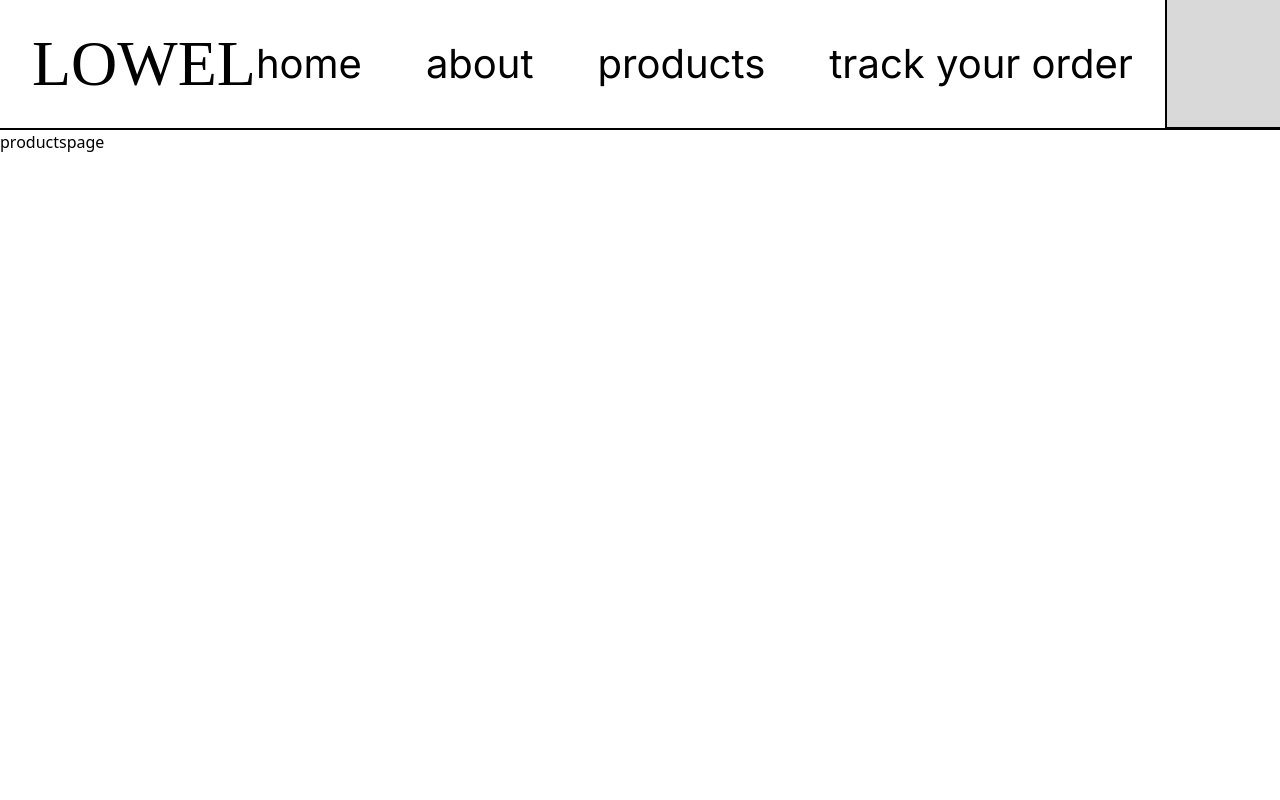
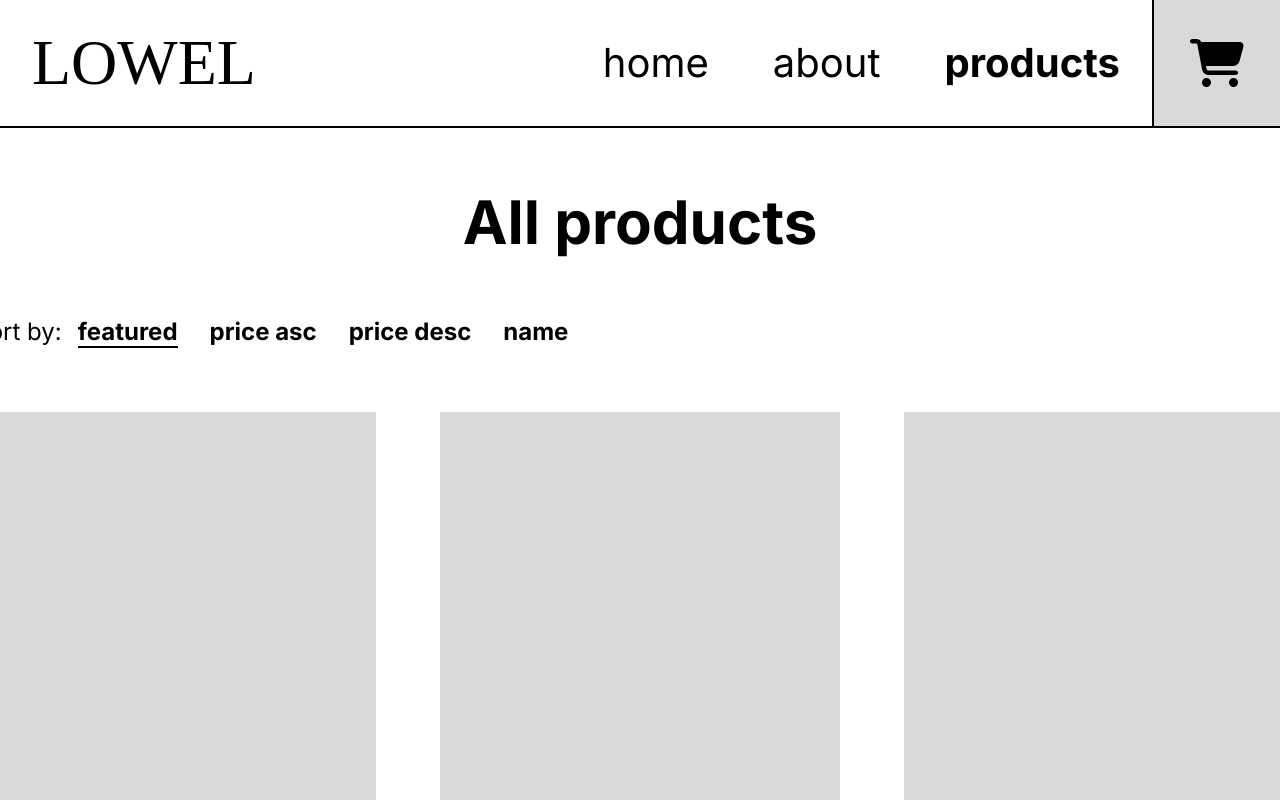
Before and after one commit to mruczekpln/lowel, a React (Vite) app in the folder client/: page /products in a window 1280 px wide. Built offline with nearby package versions, Linux system fonts and the light colour scheme; the HTML template or start-up script is replaced by a standard one; a web font is replaced by a local one.

Commit message:
all product page done, minor ui tweaks

```diff
--- a/client/package.json
+++ b/client/package.json
@@ -10,6 +10,9 @@
     "preview": "vite preview"
   },
   "dependencies": {
+    "@fortawesome/fontawesome-svg-core": "^6.4.0",
+    "@fortawesome/free-solid-svg-icons": "^6.4.0",
+    "@fortawesome/react-fontawesome": "^0.2.0",
     "framer-motion": "^10.12.4",
     "react": "^18.2.0",
     "react-dom": "^18.2.0",
--- a/client/src/App.tsx
+++ b/client/src/App.tsx
@@ -1,9 +1,13 @@
-import Navbar from './components/ui/Navbar'
 import HomePage from './pages/Home'
 import { createBrowserRouter, RouterProvider } from 'react-router-dom'
 import AboutPage from './pages/About'
 import ProductsPage from './pages/Products'
 import CartPage from './pages/Cart'
+
+import { library } from '@fortawesome/fontawesome-svg-core'
+import { faHeart } from '@fortawesome/free-solid-svg-icons'
+
+library.add(faHeart)
 
 const router = createBrowserRouter([
   {
--- a/client/src/components/ui/Footer.tsx
+++ b/client/src/components/ui/Footer.tsx
@@ -14,14 +14,14 @@ const FooterElement = ({ content, linkTo, type = 'large' }: FooterElementProps)
   return type === 'large' ? (
     <Link
       to={linkTo}
-      className='font-medium hover:left-4 left-0 relative duration-200 delay-200 transition-[left]'
+      className='font-medium hover:left-4 left-0 relative duration-200 delay-100 transition-[left]'
     >
       {content}
     </Link>
   ) : (
     <a
       href={linkTo}
-      className='text-lg font-normal duration-100 delay-100 transition-[left] left-0 hover:left-2 relative'
+      className='text-lg font-normal duration-100 delay-50 transition-[left] left-0 hover:left-2 relative'
     >
       {content}
     </a>
@@ -33,9 +33,15 @@ const FooterElement = ({ content, linkTo, type = 'large' }: FooterElementProps)
   // )
 }
 
-const Footer = () => {
+interface FooterProps extends React.ComponentProps<'footer'> {
+  type?: 'grey' | 'white'
+}
+
+const Footer = ({ type = 'white' }: FooterProps) => {
+  const backgroundCSS = type === 'white' ? 'bg-white' : 'bg-secondary'
+
   return (
-    <section className='flex w-full h-[500px] border-t-2 border-black'>
+    <section className={`flex w-full h-[500px] border-t-2 border-black ${backgroundCSS}`}>
       <div className='w-1/2 h-full border-r-2 border-black pl-16 relative'>
         <div className='flex flex-col gap-4 text-3xl font-medium pt-16'>
           <FooterElement linkTo='/about' content='about'></FooterElement>
--- a/client/src/components/ui/Navbar.tsx
+++ b/client/src/components/ui/Navbar.tsx
@@ -1,3 +1,5 @@
+import { faCartShopping } from '@fortawesome/free-solid-svg-icons'
+import { FontAwesomeIcon } from '@fortawesome/react-fontawesome'
 import { motion, useAnimation } from 'framer-motion'
 import { Link } from 'react-router-dom'
 
@@ -57,16 +59,17 @@ interface NavbarProps extends React.ComponentProps<'div'> {
 
 const Navbar = ({ active }: NavbarProps) => {
   return (
-    <div className='w-full min-h-[128px] border-b-2 border-black  pl-8 justify-between flex items-center'>
+    <div className='w-full min-h-[128px] h-[128px] border-b-2 border-black  pl-8 justify-between flex items-center'>
       <h1 className='font-title w-min text-[64px] leading-none'>LOWEL</h1>
-      <div className='w-max h-full flex items-center'>
+      <div className='w-max h-full flex items-center border-b-1 border-black'>
         <div className='h-full w-max flex items-center justify-between gap-16 pr-8'>
           <NavbarElement content='home' active={active} to='/'></NavbarElement>
           <NavbarElement content='about' active={active} to='/about'></NavbarElement>
           <NavbarElement content='products' active={active} to='/products'></NavbarElement>
-          <NavbarElement content='track your order' active={active} to='/tracking'></NavbarElement>
         </div>
-        <div className='h-32 w-32 bg-secondary border-l-2 border-b-[1px] border-black'></div>
+        <div className='max-h-32 h-full w-32 bg-secondary border-l-2 border-black flex items-center justify-center'>
+          <FontAwesomeIcon icon={faCartShopping} size='3x' />
+        </div>
       </div>
     </div>
   )
--- a/client/src/pages/About/index.tsx
+++ b/client/src/pages/About/index.tsx
@@ -1,12 +1,16 @@
 import Navbar from '../../components/ui/Navbar'
 import Footer from '../../components/ui/Footer'
 import { motion, useMotionTemplate, useMotionValue } from 'framer-motion'
+import { useRef, MouseEvent } from 'react'
 
 const AboutPage = () => {
   const xPosition = useMotionValue(0)
   const yPosition = useMotionValue(0)
+  const opacity = useMotionValue(0)
 
-  const mouseMoveHandler = (e: MouseEvent) => {
+  const dragConstraintsRef = useRef<HTMLDivElement>(null)
+
+  const mouseMoveHandler = (e: MouseEvent<HTMLElement>) => {
     const { clientX, clientY } = e
     const { left, top } = e.currentTarget.getBoundingClientRect()
 
@@ -22,10 +26,25 @@ const AboutPage = () => {
       <main className='w-full h-screen flex flex-col overflow-hidden'>
         <Navbar active='about'></Navbar>
         <motion.section
+          ref={dragConstraintsRef}
           onMouseMove={mouseMoveHandler}
-          className='h-full w-full grid place-items-center bg-white overflow-hidden relative group'
+          onHoverStart={() => opacity.set(20)}
+          onHoverEnd={() => opacity.set(0)}
+          className='h-full w-full grid place-items-center bg-white overflow-hidden relative '
         >
-          <div className='h-max w-max flex flex-col items-center z-0'>
+          <motion.div
+            drag
+            dragSnapToOrigin
+            onDragStart={() => opacity.set(0)}
+            onDragEnd={() => opacity.set(20)}
+            whileDrag={{
+              scale: 1.05,
+              transition: { duration: 0.3, ease: 'easeInOut' },
+            }}
+            dragTransition={{ timeConstant: 1000 }}
+            dragConstraints={dragConstraintsRef}
+            className='h-max w-max flex flex-col items-center z-50 relative'
+          >
             <h1 className='text-8xl'>
               <span className='text-9xl font-title leading-none after:bg-gradient-to-b from-secondary to-white relative after:h-48 after:w-48 after:left-16 after:top-4 after:absolute after:-z-10 after:rounded-full'>
                 LOWEL
@@ -36,16 +55,20 @@ const AboutPage = () => {
               Quality In The{' '}
               <span className='underline underline-offset-[16px] leading-none'>Game</span>.
             </h1>
-          </div>
+            <p className='absolute -bottom-8 text-white font-medium text-3xl font-main left-0'>
+              drag me
+            </p>
+          </motion.div>
           <motion.div
-            className='absolute inset-0 rounded-xl opacity-0 group-hover:opacity-20 duration-300 z-10'
+            className='absolute inset-0 rounded-xl opacity-0 0 duration-300 z-10'
             style={{
               background: useMotionTemplate`radial-gradient(800px circle at ${xPosition}px ${yPosition}px, #1E1E1E, transparent)`,
+              opacity: useMotionTemplate`${opacity}%`,
             }}
           ></motion.div>
         </motion.section>
       </main>
-      <Footer></Footer>
+      <Footer type='grey'></Footer>
     </div>
   )
 }
--- /dev/null
+++ b/client/src/pages/Home/components/ShopNowButton.tsx
@@ -0,0 +1,40 @@
+import { useMotionValue, motion, useMotionTemplate } from 'framer-motion'
+import { MouseEvent } from 'react'
+
+type ShopNowButtonProps = React.ComponentProps<'button'>
+
+const ShopNowButton = ({ onClick }: ShopNowButtonProps) => {
+  const xPosition = useMotionValue(0)
+  const yPosition = useMotionValue(0)
+
+  const mouseMoveHandler = (e: MouseEvent) => {
+    const { clientX, clientY } = e
+    const { left, top } = e.currentTarget.getBoundingClientRect()
+
+    xPosition.set(clientX - left)
+    yPosition.set(clientY - top)
+  }
+
+  return (
+    <motion.button
+      className='font-title bg-white w-60 py-8 text-4xl rounded-2xl border-2 border-accent shadow-main duration-200 transition-shadow relative overflow-hidden group'
+      transition={{ duration: 0.1 }}
+      onMouseMove={mouseMoveHandler}
+      whileTap={{
+        y: 2,
+        boxShadow: '0px 1px 0px #000000',
+      }}
+      onClick={onClick}
+    >
+      <motion.div
+        className='absolute inset-0 rounded-xl opacity-0 group-hover:opacity-20 duration-300'
+        style={{
+          background: useMotionTemplate`radial-gradient(200px circle at ${xPosition}px ${yPosition}px, #1E1E1E, transparent)`,
+        }}
+      ></motion.div>
+      SHOP NOW
+    </motion.button>
+  )
+}
+
+export default ShopNowButton
--- a/client/src/pages/Home/index.tsx
+++ b/client/src/pages/Home/index.tsx
@@ -1,56 +1,27 @@
+import { motion } from 'framer-motion'
 import { Link } from 'react-router-dom'
+import Footer from '../../components/ui/Footer'
 import Navbar from '../../components/ui/Navbar'
-import Footer from '../../components/ui/Footer'
-import { motion, useMotionTemplate, useMotionValue } from 'framer-motion'
-import { MouseEvent } from 'react'
+import ShopNowButton from './components/ShopNowButton'
+import { useNavigate } from 'react-router-dom'
 
-interface HomePageButtonProps extends React.ComponentProps<'button'> {
-  content: string
-}
+const HomePage = () => {
+  const navigate = useNavigate()
+  const navigateTo = async (to: string) => {
+    await new Promise((resolve) => setTimeout(() => resolve(true), 500))
 
-const HomePageButton = ({ content }: HomePageButtonProps) => {
-  const xPosition = useMotionValue(0)
-  const yPosition = useMotionValue(0)
-
-  const mouseMoveHandler = (e: MouseEvent) => {
-    const { clientX, clientY } = e
-    const { left, top } = e.currentTarget.getBoundingClientRect()
-
-    xPosition.set(clientX - left)
-    yPosition.set(clientY - top)
+    navigate(to)
   }
 
-  return (
-    <motion.button
-      className='font-title bg-white w-60 py-8 text-4xl rounded-2xl border-2 border-accent shadow-main duration-200 transition-shadow relative overflow-hidden group'
-      transition={{ duration: 0.1 }}
-      onMouseMove={mouseMoveHandler}
-      whileTap={{
-        y: 2,
-        boxShadow: '0px 1px 0px #000000',
-      }}
-    >
-      <motion.div
-        className='absolute inset-0 rounded-xl opacity-0 group-hover:opacity-20 duration-300'
-        style={{
-          background: useMotionTemplate`radial-gradient(200px circle at ${xPosition}px ${yPosition}px, #1E1E1E, transparent)`,
-        }}
-      ></motion.div>
-      {content}
-    </motion.button>
-  )
-}
-
-const HomePage = () => {
   return (
     <div className='h-auto font-main overflow-x-hidden'>
       <main className='flex flex-col h-screen w-full'>
         <Navbar active='home'></Navbar>
-        <section className='bg-secondary grid h-full place-items-center'>
+        <section className='bg-secondary grid h-full place-items-center z-0'>
           <div className='flex justify-between gap-[100px] h-[550px] w-[1100px]'>
             <div className='w-1/2 flex flex-col justify-between'>
               <h1 className='text-[90px] leading-none font-bold font-main text-accent'>
-                New <br /> Spring '23 Exclusives
+                New <br /> Spring .23 Exclusives
               </h1>
               <p className='w-4/5 text-justify text-[16px] leading-5'>
                 Make a statement with our unique and exclusive apparel collection at Lowel. Find
@@ -59,20 +30,24 @@ const HomePage = () => {
                 discover your new favorite outfit.
               </p>
               <div className='flex gap-8'>
-                <HomePageButton content='SHOP NOW'></HomePageButton>
+                <ShopNowButton onClick={() => navigateTo('/products')}></ShopNowButton>
                 <motion.a
-                  className='font-title text-4xl py-8 pl-10'
+                  className='font-title text-4xl py-8 pl-10 cursor-pointer'
                   transition={{ duration: 0.1, ease: 'easeIn' }}
                   whileHover={{
                     y: -4,
                   }}
+                  onClick={() => navigateTo('/about')}
                 >
-                  <Link to='#'>DISCOVER US</Link>
+                  DISCOVER US
                 </motion.a>
               </div>
             </div>
             <div className='w-2/5 h-full border-2 rounded-2xl bg-white border-black shadow-main'></div>
           </div>
+
+          <div className='absolute left-[50%] translate-x-[-50%] bg-white w-[600px] h-[600px] blur-xl rounded-full -z-10'></div>
+          <div className='absolute left-[25%] translate-x[-50%] translate-y-[20%] bg-white w-[400px] h-[400px]  rounded-full -z-10'></div>
         </section>
       </main>
       <Footer></Footer>
--- a/client/src/pages/Products/index.tsx
+++ b/client/src/pages/Products/index.tsx
@@ -1,9 +1,113 @@
 import Navbar from '../../components/ui/Navbar'
+import Footer from '../../components/ui/Footer'
+import { motion } from 'framer-motion'
+import { useState } from 'react'
+import { FontAwesomeIcon } from '@fortawesome/react-fontawesome'
+import { faHeart } from '@fortawesome/free-solid-svg-icons'
+
+interface ProductCardProps extends React.ComponentProps<'div'> {
+  title: string
+  description: string
+  price: number
+  discountedPrice?: number
+}
+
+const ProductCard = ({ title, description, price, discountedPrice = 0 }: ProductCardProps) => {
+  return (
+    <div className='w-full h-[700px] flex flex-col gap-8 font-main'>
+      <div className='w-full grid place-items-center h-[400px] bg-secondary group'>
+        <div
+          className='p-4 bg-white text-xl text-accent rounded-xl opacity-0 group-hover:opacity-100 duration-200 cursor-pointer'
+          onClick={(e) => alert(e.target)}
+        >
+          see more
+        </div>
+      </div>
+      <div className='flex items-center gap-4'>
+        <div className='w-full flex flex-col gap-4'>
+          <h1 className='font-bold font-title text-4xl'>{title}</h1>
+          <p className='text-[15px]'>
+            {description}... <b>Read More</b>
+          </p>
+        </div>
+        <div className='flex flex-col items-end '>
+          {discountedPrice ? (
+            <>
+              <h2 className='italic font-semibold text-3xl'>{discountedPrice}$</h2>
+              <h2 className='italic text-secondary line-through font-semibold text-xl'>{price}$</h2>
+            </>
+          ) : (
+            <h2 className='italic font-semibold text-3xl'>{price}$</h2>
+          )}
+        </div>
+      </div>
+      <div className='cursor-pointer flex h-16 bg-gradient-to-r from-secondary to-white items-center justify-between '>
+        <div className='group/addcart w-full h-16 flex items-center'>
+          <p className='text-xl pl-6 leading-none font-bold group-hover/addcart:pl-8 duration-300 w-full'>
+            add to cart
+          </p>
+        </div>
+        <div className='h-full w-16 bg-accent flex items-center justify-center group/heart'>
+          <FontAwesomeIcon
+            icon={faHeart}
+            color='white'
+            size='2x'
+            className='group-hover/heart:scale-110 duration-200'
+          />
+        </div>
+      </div>
+    </div>
+  )
+}
+
+const sortingChoices = ['featured', 'price asc', 'price desc', 'name'] as const
+
+type Active = (typeof sortingChoices)[number]
+
+const SortBy = () => {
+  const [active, setActive] = useState<Active>('featured')
+
+  return (
+    <div className='flex gap-4 text-2xl col-span-3 w-full relative'>
+      <p className=''>sort by:</p>
+      <div className='flex gap-8 font-bold'>
+        {sortingChoices.map((item, index) => (
+          <p className='relative cursor-pointer' key={index} onClick={() => setActive(item)}>
+            {item}
+            {active === item && (
+              <motion.div
+                layoutId='underline'
+                className='absolute inset-0 border-b-2 border-black'
+              ></motion.div>
+            )}
+          </p>
+        ))}
+      </div>
+    </div>
+  )
+}
 
 const ProductsPage = () => {
   return (
-    <div className='w-screen h-screen'>
-      <Navbar /> <h1>productspage</h1>
+    <div className='max-w-screen overflow-x-hidden w-screen h-screen font-main'>
+      <main className='w-full h-auto flex flex-col overflow-hidden'>
+        <Navbar active='products' />
+        <div className='max-w-screen w-screen overflow-x-hidden flex flex-col items-center gap-16 py-16'>
+          <h1 className='text-6xl font-bold'>All products</h1>
+          <section className='grid grid-cols-[repeat(3,_400px)] justify-items-center gap-16'>
+            <SortBy />
+            {[...Array(10)].map((item, index) => (
+              <ProductCard
+                key={index}
+                title={`product${index}`}
+                description='Lorem ipsum dolor, sit amet consectetur adipisicing elit. Ratione, accusamus!'
+                price={49.99}
+              />
+            ))}
+          </section>
+        </div>
+      </main>
+      <Footer type='grey'></Footer>
     </div>
   )
 }
```
Also changed, not shown: 1 other file (tests, documents, lock files or other folders).
